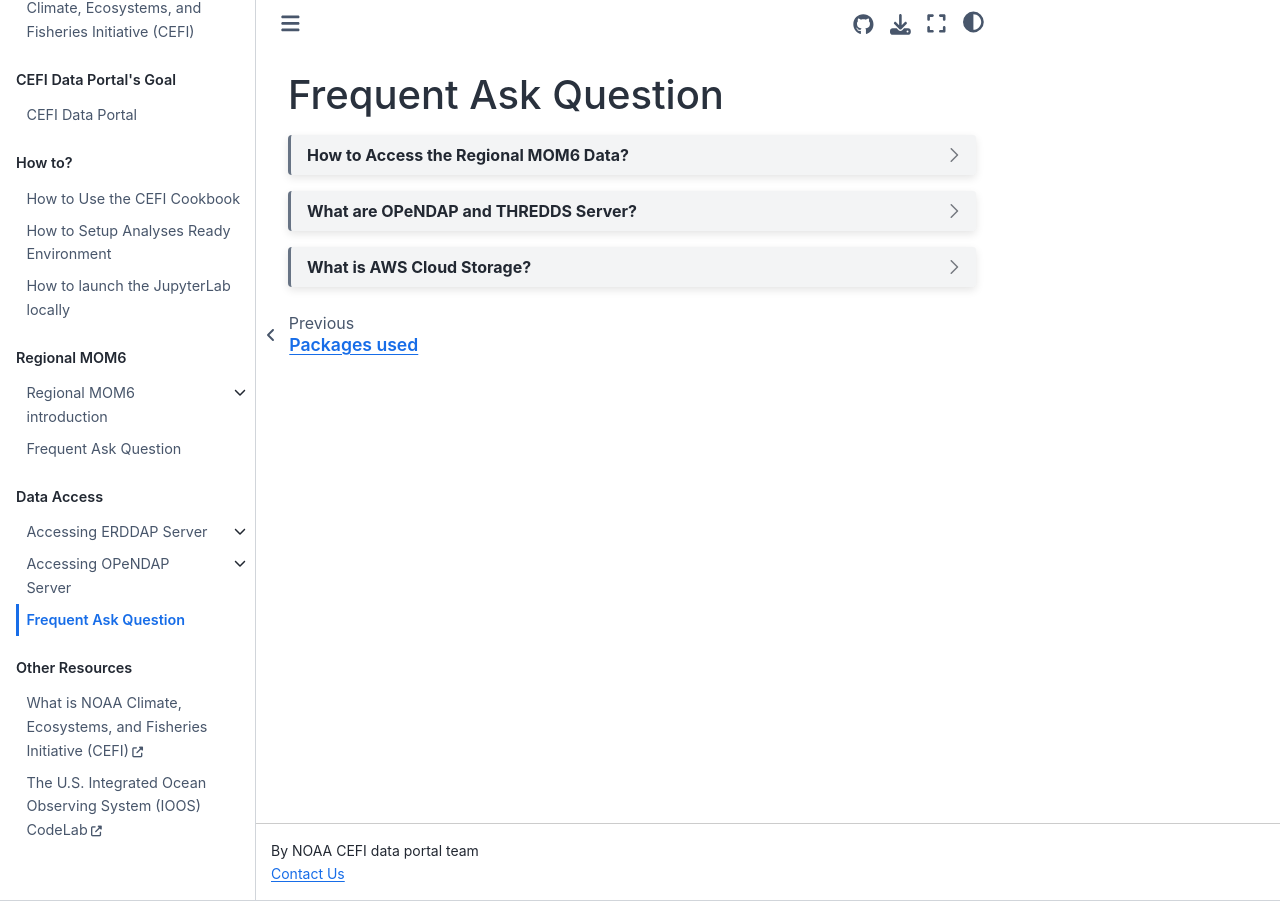
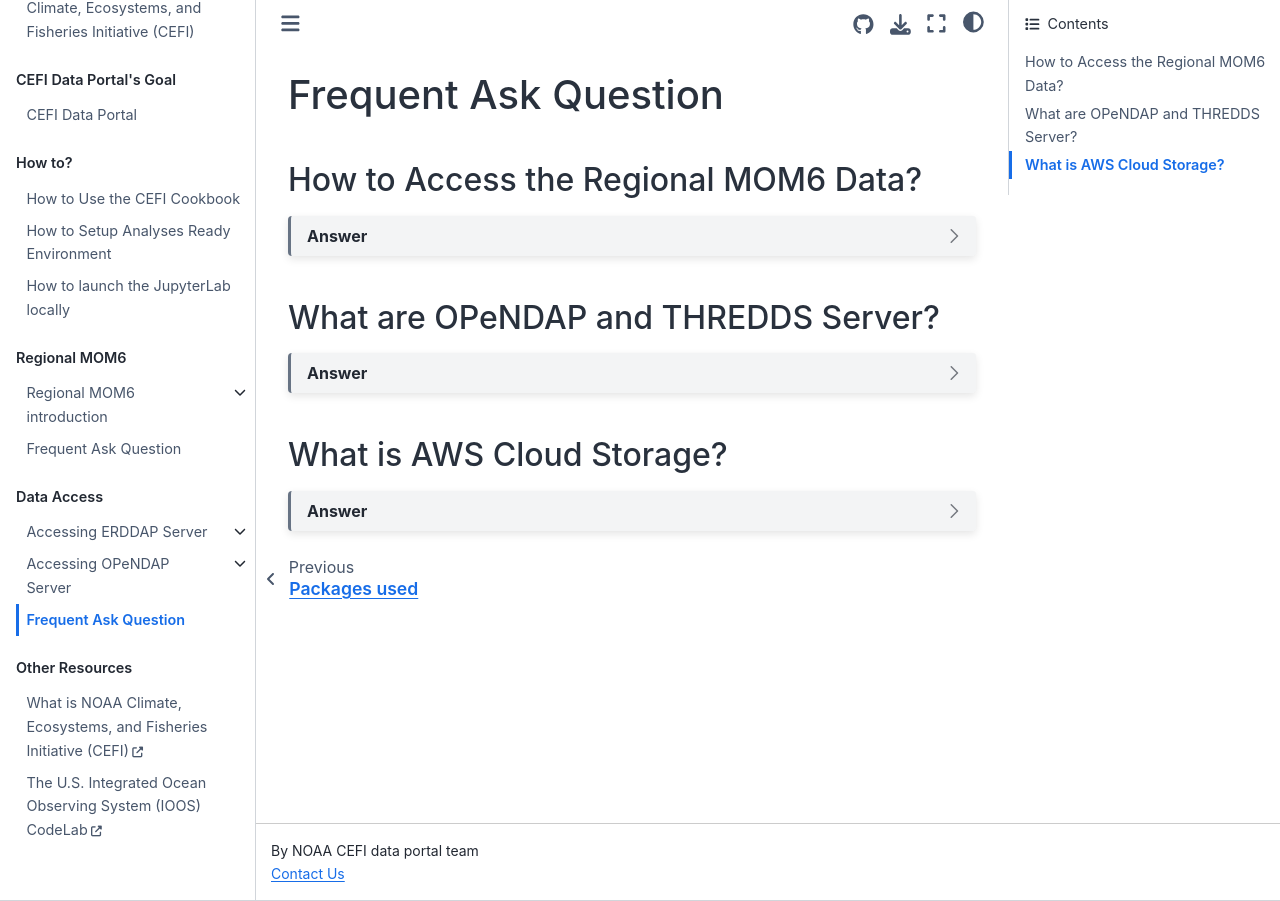
Before and after one commit to chiaweh2/cefi-cookbook, a Jupyter Book: the page built from content/data_access/data_faq.md, in a window 1280 px wide. Built offline with Jupyter Book 1.0.4 settings and Sphinx 7.4.7 and the Sphinx Book theme 1.1.4, drawn with Linux system fonts in a browser that asks for light colours; pages that are not in the unit, such as notebooks, are missing from menus.

Commit message:
use dropdown but preserving the heading for easy external referencing

````diff
--- a/content/data_access/data_faq.md
+++ b/content/data_access/data_faq.md
@@ -1,6 +1,7 @@
 Frequent Ask Question
 ===
-```{dropdown} How to Access the Regional MOM6 Data?
+## How to Access the Regional MOM6 Data?
+```{dropdown} Answer
 Currently, the regional MOM6 output can be accessed through the PSL THREDDS server. Users have the flexibility to choose their preferred method of data retrieval from this server. Additionally, an alternative option involving AWS cloud storage is under consideration and may become available in the near future. This option is currently undergoing testing. For direct access to the THREDDS server, [go to the catalog directly](https://psl.noaa.gov/thredds/catalog/Projects/CEFI/regional_mom6/catalog.html).
 
 To access/download the data, the CEFI portal [model data access](https://psl.noaa.gov/cefi_portal/#data_access) offer couple different options.
@@ -9,8 +10,8 @@ To access/download the data, the CEFI portal [model data access](https://psl.noa
     - A data query generator to provide direct download
 ```
 
-
-```{dropdown} What are OPeNDAP and THREDDS Server?
+## What are OPeNDAP and THREDDS Server?
+```{dropdown} Answer
 **OPeNDAP :**
     OPeNDAP stands for "Open-source Project for a Network Data Access Protocol". It's a free, open-source software that allows scientists to share data more easily over the internet. It works like a translator for a wide variety of data formats and types. This means that data stored in different formats can be accessed in a uniform way. It's used by many organizations, including NOAA and NASA, for providing access to Earth science data.
 
@@ -21,7 +22,8 @@ To access/download the data, the CEFI portal [model data access](https://psl.noa
     So, in simple terms, OPeNDAP is a protocol (a set of rules) for accessing and sharing data over the internet, and THREDDS is a server that can use this protocol (among others) to provide access to scientific datasets. This means that a THREDDS server can serve data using the OPeNDAP protocol. In other words, OPeNDAP is one of the tools that THREDDS uses to do its job.
 ```
 
-```{dropdown} What is AWS Cloud Storage?
+## What is AWS Cloud Storage?
+```{dropdown} Answer
 **Amazon Web Services (AWS) Cloud Storage**, also known as **Amazon Simple Storage Service (Amazon S3)**, is an object storage service provided by Amazon Web Services. It utilizes object storage architecture to offer global accessibility through HTTP requests or an Application Programming Interface (API).
 
 In the realm of object storage, each "object" represents a distinct unit stored in a "storage pool". Unlike hierarchical storage systems commonly used in operating systems, which have folders, subfolders, and files, a storage pool is flat. All objects are stored at the same level within it.
````
